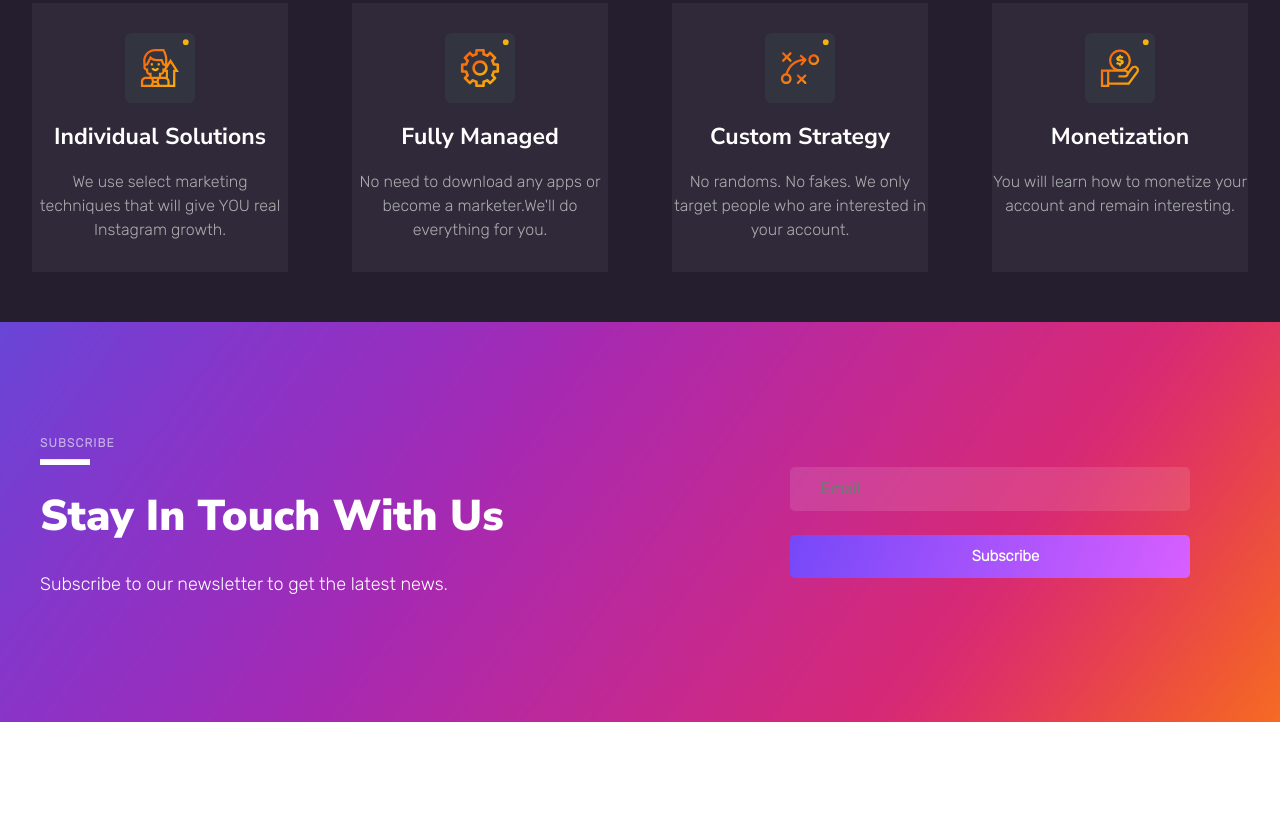
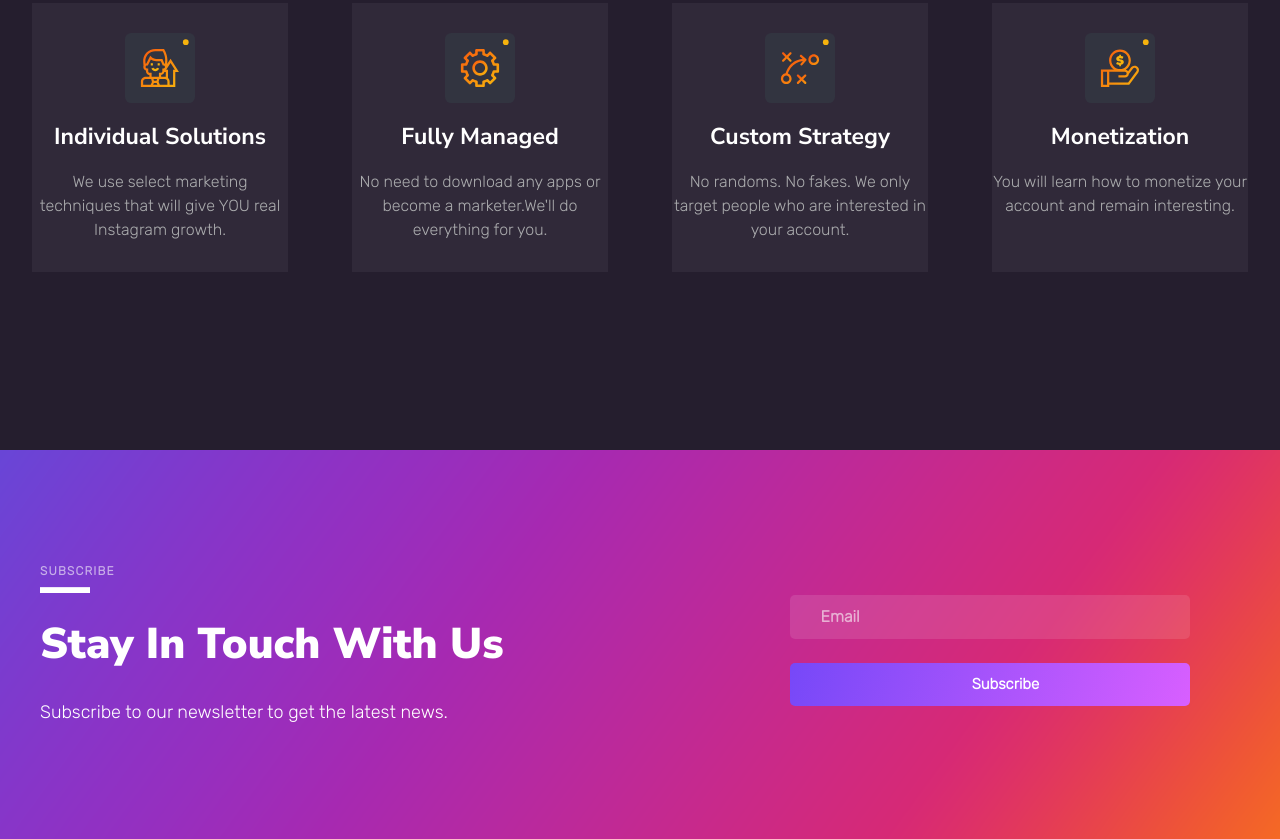
Before and after one commit to NinaTokarchuk/insta-growth, a plain HTML site: page index.html in a window 1280 px wide. Shown: the part 4435-5274 px from the top of the page. Before the commit the page ends 5157 px from the top, so only its background shows below. Drawn offline with nearby package versions, Linux system fonts and the light colour scheme.

Commit message:
InstaGrowth

```diff
--- a/css/index.css
+++ b/css/index.css
@@ -470,6 +470,7 @@ margin: 0;
 .why-us {
     background-color: rgb(37, 30, 46);
     min-height: 1000px;
+    padding-bottom: 10%;
 }
 
 
@@ -671,6 +672,7 @@ margin: 0;
 }
 
 .subscribe .subscribe-buttons .input-email {
+    color: white;
     border: none;
     border-radius:5px;
     border-width: 2px;
@@ -679,6 +681,11 @@ margin: 0;
     background-color:rgba(255, 255, 255, 0.11);
     padding: 10px 0px 10px 30px;
 }
+
+input.input-email::placeholder {
+    color:#FAFAFA99;
+}
+
 .subscribe .subscribe-buttons .submit-email {
     background-image: linear-gradient(110deg,#7648f8,#d85fff);
     padding: 10px 0px 10px 30px;
@@ -689,6 +696,10 @@ margin: 0;
     font-family: 'Rubik', sans-serif;
     font-weight: 700;
     font-size: 15px;
+}
+
+input[type="submit"].submit-email:hover {
+    background-image: linear-gradient(110deg,#d85fff,#7648f8);
 }
 
 @media(max-width:800px) {
```
